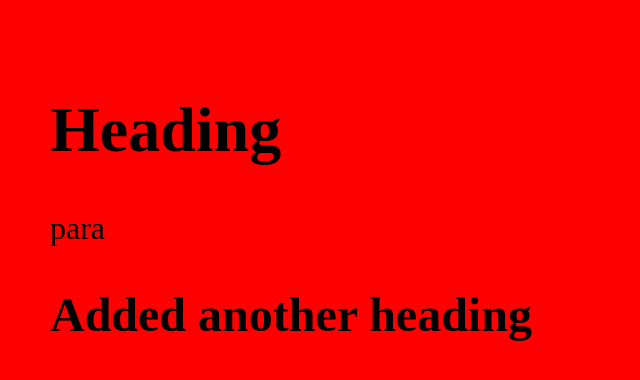
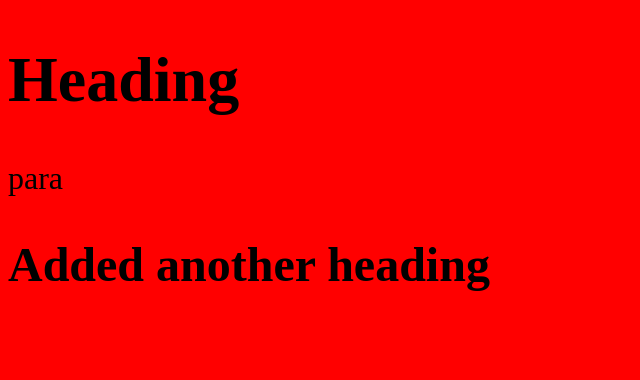
Before and after one commit to Rithikeshh/test, a plain HTML site: page index.html in a window 1280 px wide. Shown: the whole page, without its empty margins (0-640 px from the left). Drawn offline with Linux system fonts and the light colour scheme.

Commit message:
added position as relative and removed padding and margin

```diff
--- a/style.css
+++ b/style.css
@@ -1,7 +1,6 @@
 body{
     background-color: red;
     font-size: 2rem;
-    margin: 20px;
-    padding: 30px;
+    position: relative;
 
 }
```
